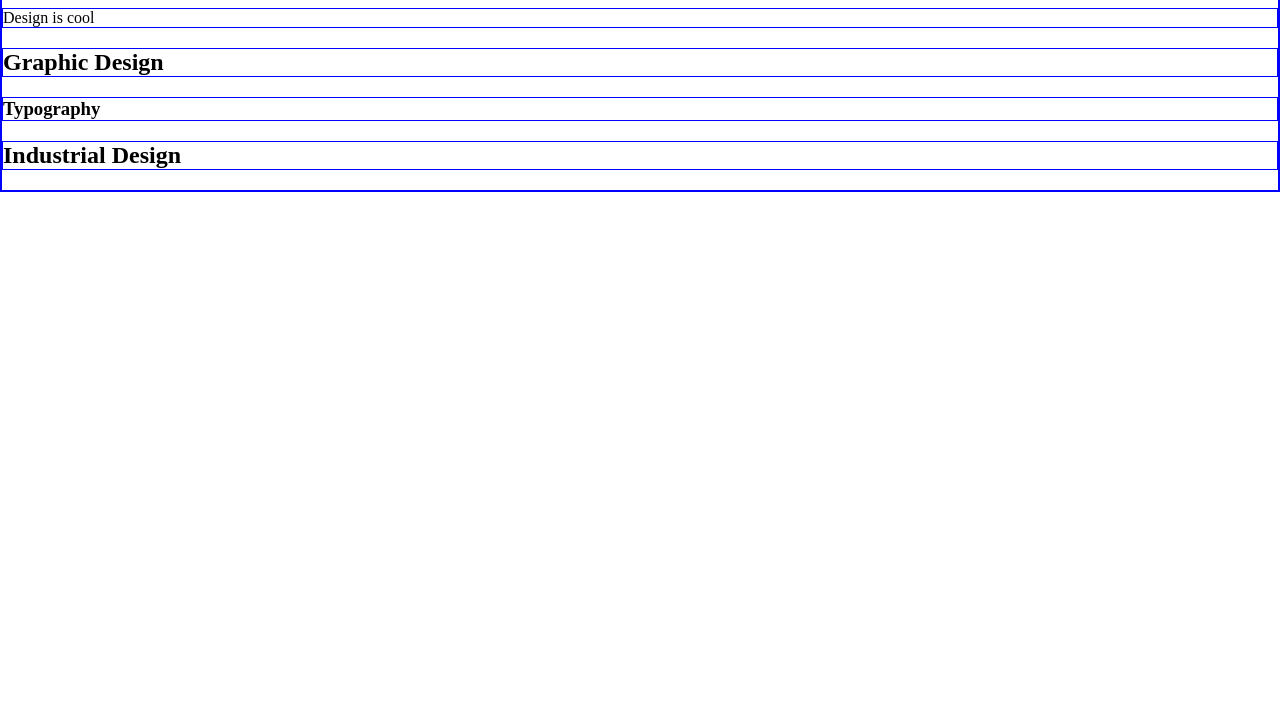
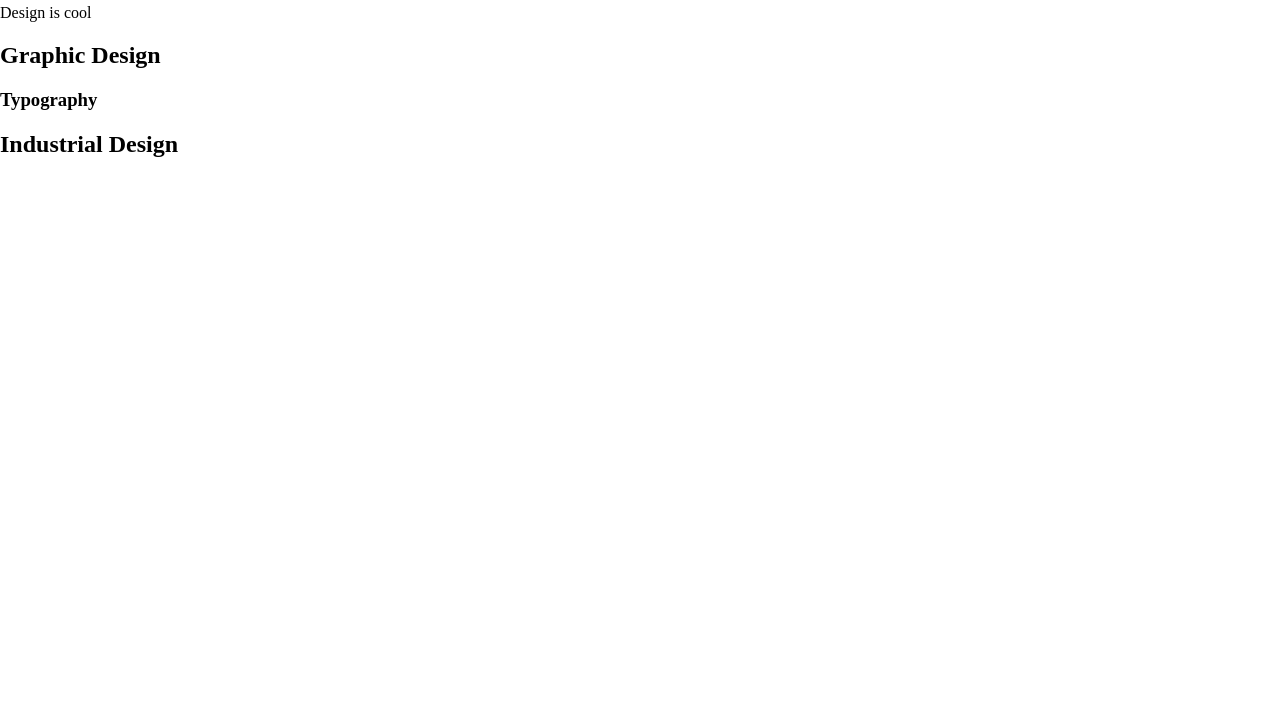
Before and after one commit to Abdulazizessa/first-html-project, a plain HTML site: page index.html in a window 1280 px wide. Shown: the part 76-800 px from the top of the page. Drawn offline with Linux system fonts and the light colour scheme.

Commit message:
Remove all borders

```diff
--- a/css/style.css
+++ b/css/style.css
@@ -1,7 +1,3 @@
-* {
-   border: 1px solid blue;
-}
-
 body {
    margin: auto;
 }
```
